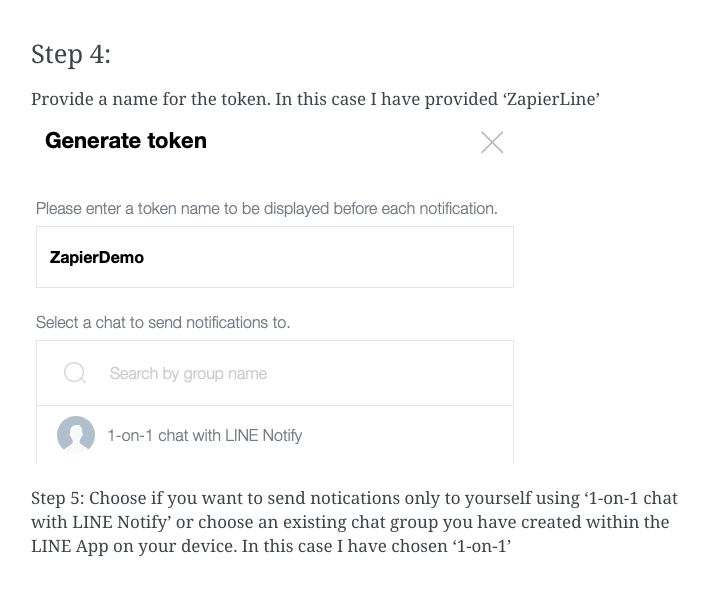
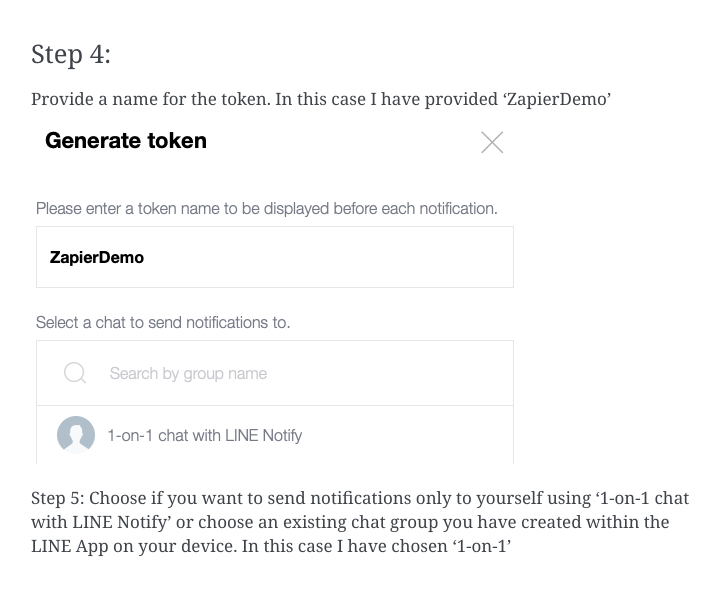
Before and after one commit to Bas-Man/GmailZapLineNotify, a Sphinx documentation site: the page built from source/setting-up-line.rst, in a window 1280 px wide and 1400 px high, scrolled down 855 px. Shown: the part 173-762 px from the top of the window, without its empty margins (389-1107 px from the left). Built offline with Sphinx 7.4.7, drawn with Linux system fonts in a browser that asks for light colours; some of the changed text lies outside the part shown.

Commit message:
Corrected several typing errors

```diff
--- a/source/setting-up-line.rst
+++ b/source/setting-up-line.rst
@@ -34,13 +34,13 @@
 
 Step 4:
 ^^^^^^^
-Provide a name for the token. In this case I have provided 'ZapierLine'
+Provide a name for the token. In this case I have provided 'ZapierDemo'
 
 .. image:: images/LINE/3-LINE-UniqueName-User-Or-ChatGroup.png
    :alt: Provide Token name
 
 Step 5:
-Choose if you want to send notications only to yourself using '1-on-1 chat with LINE Notify' \
+Choose if you want to send notifications only to yourself using '1-on-1 chat with LINE Notify' \
 or choose an existing chat group you have created within the LINE App on your device.
 In this case I have chosen '1-on-1'
 
--- a/source/setting-up-zapier.rst
+++ b/source/setting-up-zapier.rst
@@ -31,7 +31,7 @@
 ^^^^^^^
 
 Choose your 'Trigger Event'
-For you you should choose 'New Thread'
+You should choose 'New Thread'
 
 .. image:: images/Zapier/3-Zapier-Gmail-Thread-Select.png
 
```
Also changed, not shown: other parts of source/setting-up-line.rst (+1 -1 lines).
